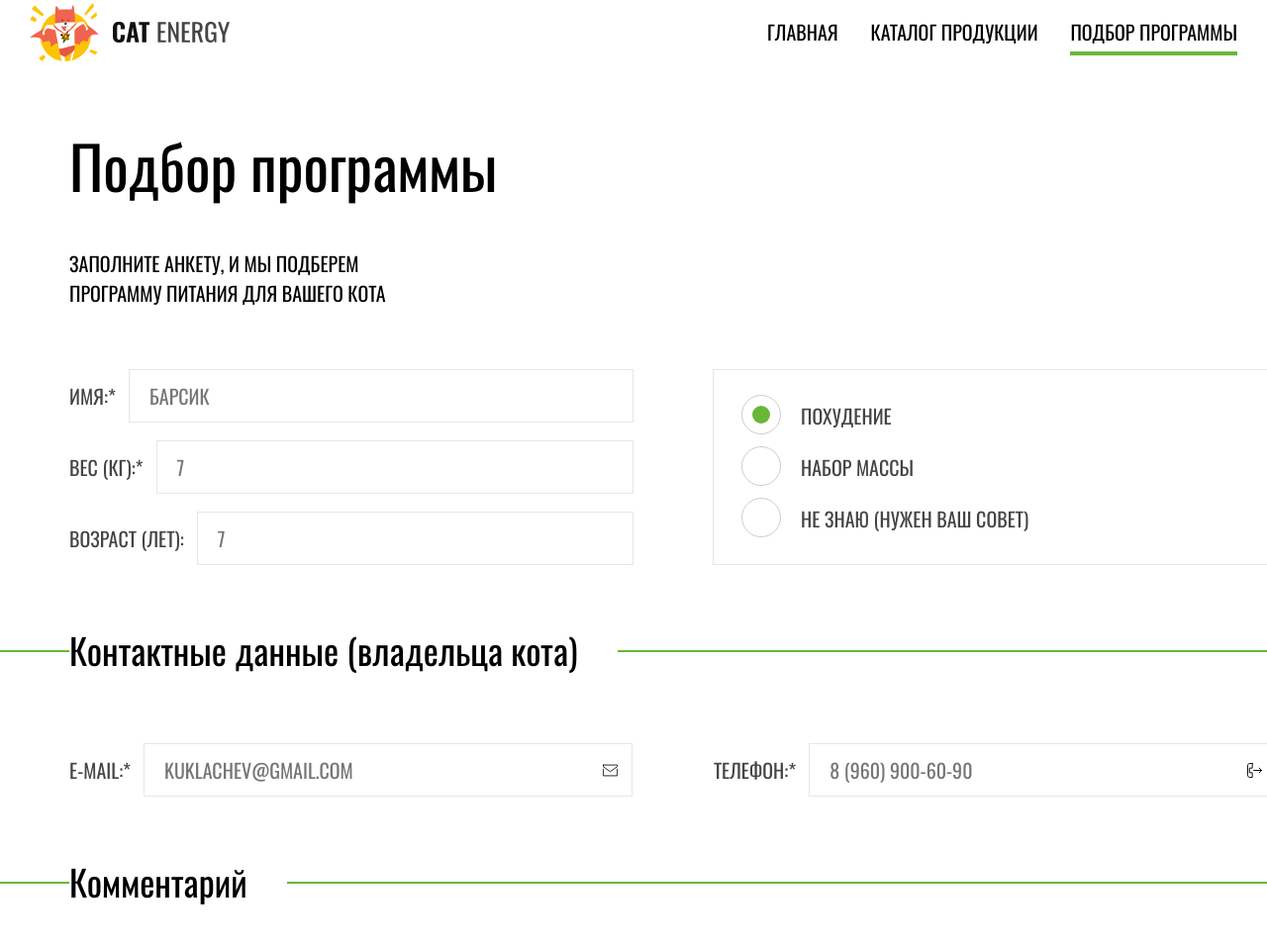
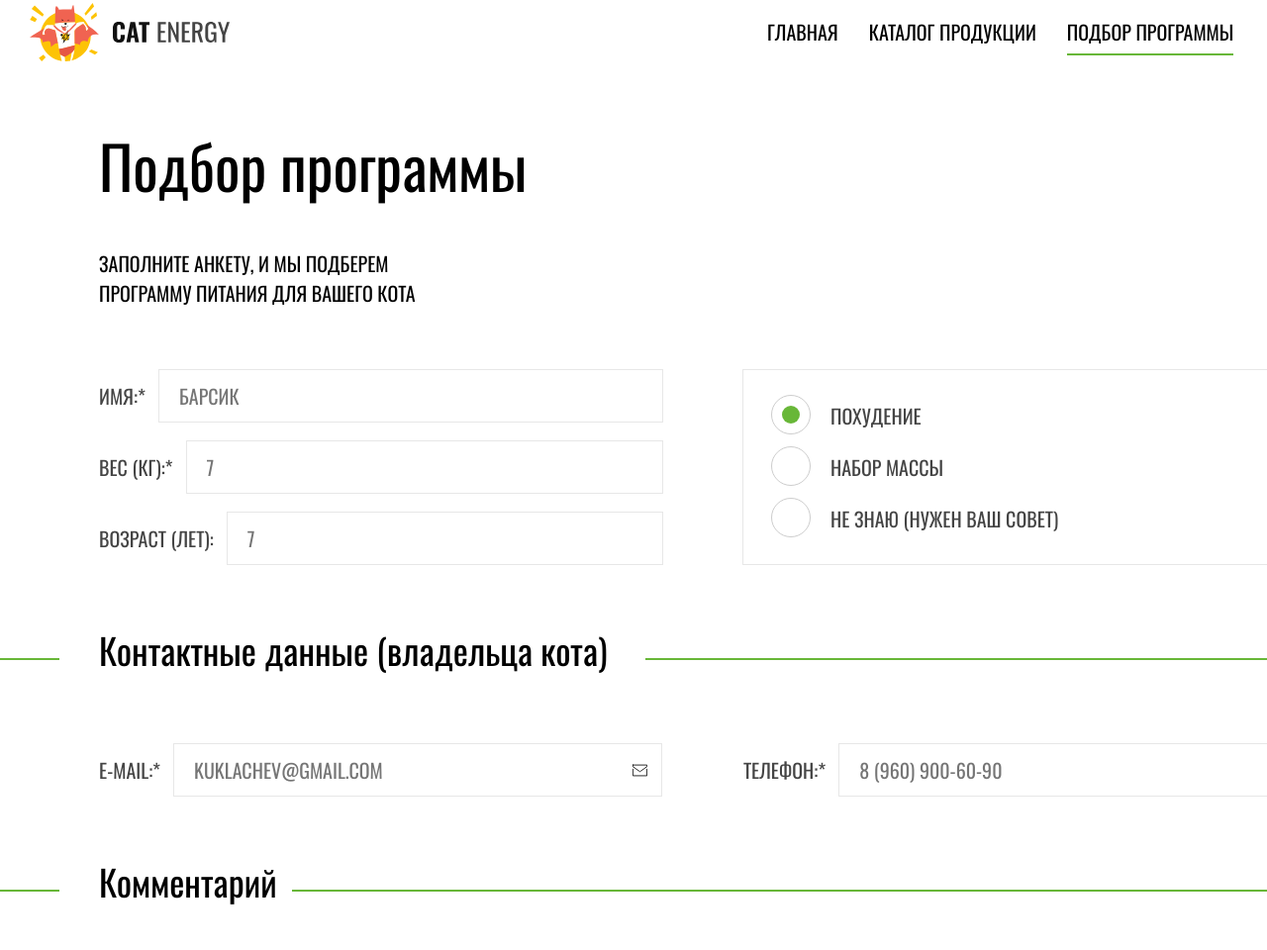
Before and after one commit to htmlacademy-adaptive/2429167-cat-energy-1, a website: page source/form.html in a window 1280 px wide. Shown: the part 52-1012 px from the top of the page at 99% size. Drawn offline with nearby package versions, Linux system fonts and the light colour scheme; files that its build step writes are made by us from their sources.

Commit message:
Исправления

```diff
--- a/source/form.html
+++ b/source/form.html
@@ -38,7 +38,7 @@
       </div>
     </header>
     <main class="page__main">
-      <div class="page__wrapper">
+      <div class="page__wrapper page__wrapper--form">
         <h1 class="page__main-title">Подбор программы</h1>
         <section class="form">
           <h2 class="form__title">
--- a/source/less/footer.less
+++ b/source/less/footer.less
@@ -113,6 +113,7 @@
 
 .footer__social-link-icon {
   fill: #666666;
+  padding-top: 5px;
 }
 
 .footer__social-link:hover .footer__social-link-icon {
--- a/source/less/main-example.less
+++ b/source/less/main-example.less
@@ -243,6 +243,7 @@
   .main-example__wrapper {
     display: grid;
     grid-template-columns: 1fr 1fr;
+    align-items: start;
   }
 
   .main-example__info {
--- a/source/less/nav.less
+++ b/source/less/nav.less
@@ -79,7 +79,7 @@
   .nav__list {
     display: flex;
     flex-wrap: wrap;
-    justify-content: space-between;
+    column-gap: 33px;
     width: 436px;
     position: static;
   }
@@ -113,7 +113,7 @@
     width: 100%;
     height: 0;
     left: 0;
-    border: 2px solid #68b738;
+    border: 1px solid #68b738;
     bottom: -1px;
     position: absolute;
   }
@@ -124,7 +124,7 @@
     min-width: 475px;
     margin-left: 0;
     background: none;
-    justify-content: space-between;
+    column-gap: 31px;
   }
 
   .nav__item {
@@ -141,7 +141,7 @@
     width: 100%;
     height: 0;
     left: 0;
-    border: 2px solid #ffffff;
+    border: 1px solid #ffffff;
     bottom: -1px;
     position: absolute;
   }
--- a/source/less/page-form.less
+++ b/source/less/page-form.less
@@ -339,6 +339,7 @@
     padding-top: 9px;
     padding-left: 20px;
     margin-top: 78px;
+    margin-bottom: 70px;
   }
 
   .page-form__end {
--- a/source/less/page.less
+++ b/source/less/page.less
@@ -4,8 +4,7 @@
 }
 
 .page__wrapper {
-  padding-left: 70px;
-  padding-right: 70px;
+  .wrapper();
 }
 
 .page__main-title {
@@ -57,6 +56,13 @@
 }
 
 @media (min-width: @tablet-width) {
+  .page__wrapper {
+    &--form {
+      padding-left: 70px;
+      padding-right: 70px;
+    }
+  }
+
   .page__main-title {
     font-size: 60px;
     line-height: 60px;
@@ -101,6 +107,15 @@
 
     &:first-child {
       margin: 0;
+    }
+
+    &::before {
+      top: 71%;
+    }
+
+    &::after {
+      width: 107%;
+      left: -40px;
     }
   }
 }
```
Also changed, not shown: source/index.html (+2 -2 lines).
